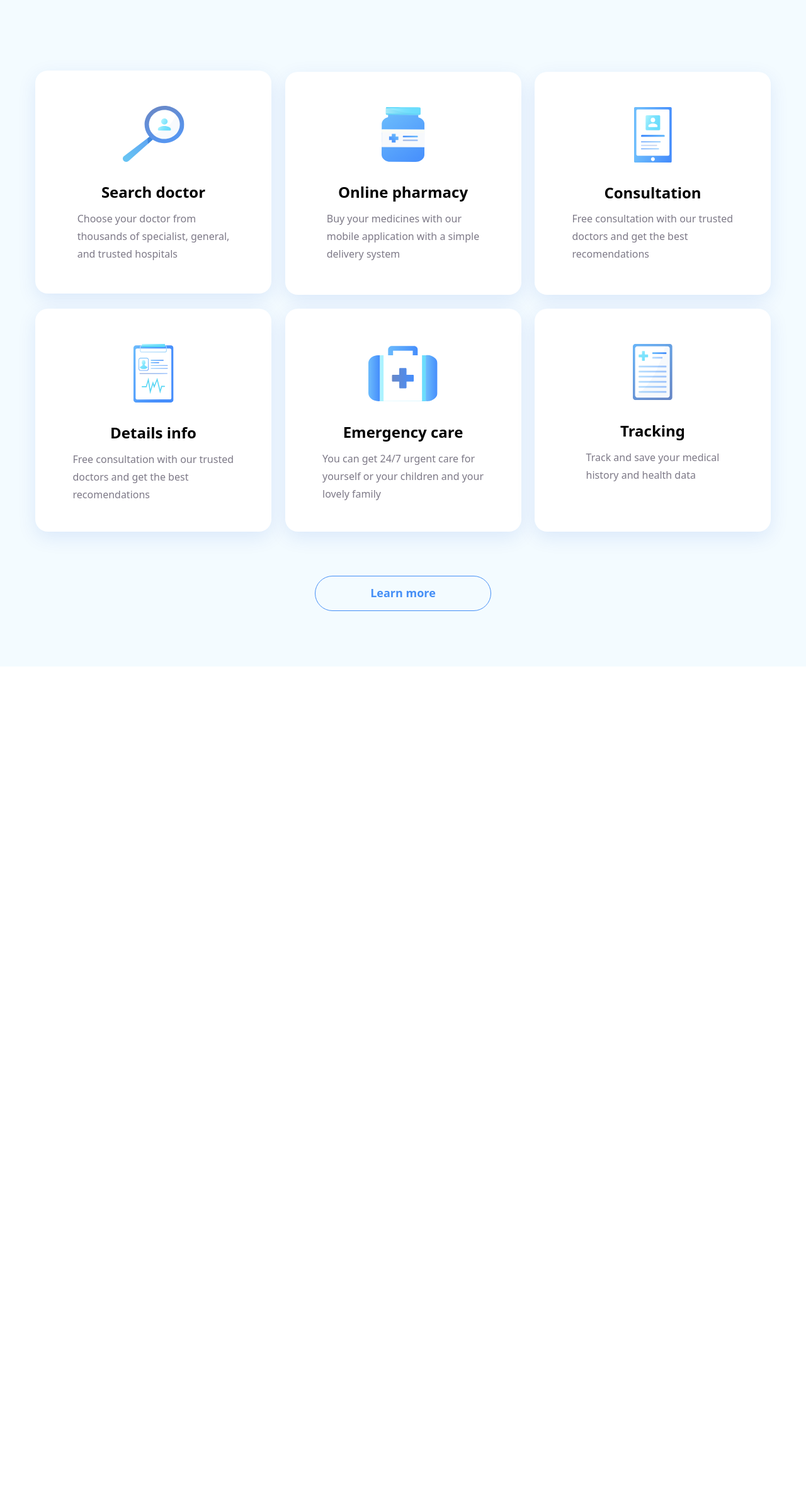
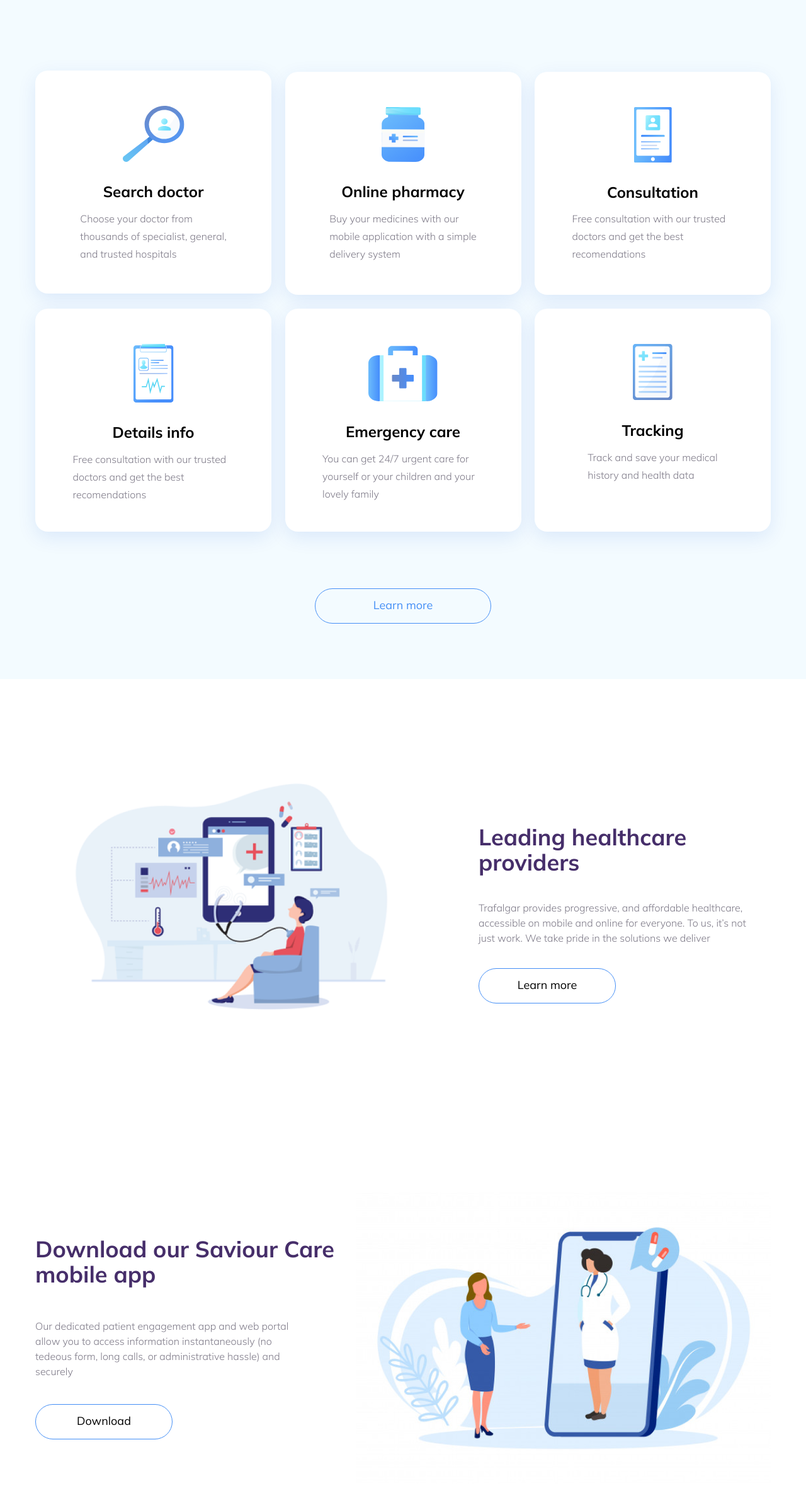
Before and after one commit to rudementl/Saviour-Care, a website: page public/index.html in a window 1280 px wide. Shown: the part 1172-3531 px from the top of the page at 63% size. Before the commit the page ends 2230 px from the top, so only its background shows below. Drawn offline with Linux system fonts and the light colour scheme.

```diff
--- a/public/index.html
+++ b/public/index.html
@@ -12,7 +12,7 @@
     />
     <title>Saviour Care</title>
   </head>
-  <body>
+  <body class="font-body">
     <header id="home" class="container mx-auto flex justify-between items-center pt-14 md:pt-24">
       <div>
         <a href="#" class="text-[#462E6A] text-xl md:text-2xl font-bold">Saviour Care</a>
@@ -137,7 +137,7 @@
               class="pb-5"
             />
             <h3 class="font-bold text-2xl text-center text-[#000] leading-[233%]">Search doctor</h3>
-            <span class="text-[16px] leading-[175%] text-[#7d7987] max-w-64"
+            <span class="text-[16px] leading-[175%] text-[#7d7987] max-w-64 font-light"
               >Choose your doctor from <br />
               thousands of specialist, general, <br />
               and trusted hospitals</span
@@ -156,7 +156,7 @@
             <h3 class="font-bold text-2xl text-center text-[#000] leading-[233%]">
               Online pharmacy
             </h3>
-            <span class="text-[16px] leading-[175%] text-[#7d7987] max-w-64"
+            <span class="text-[16px] leading-[175%] text-[#7d7987] max-w-64 font-light"
               >Buy your medicines with our <br />
               mobile application with a simple <br />
               delivery system</span
@@ -173,12 +173,12 @@
               class="pb-5"
             />
             <h3 class="font-bold text-2xl text-center text-[#000] leading-[233%]">Consultation</h3>
-            <span class="text-[16px] leading-[175%] text-[#7d7987] max-w-64"
+            <span class="text-[16px] leading-[175%] text-[#7d7987] max-w-64 font-light"
               >Free consultation with our trusted doctors and get the best recomendations</span
             >
           </div>
           <div
-            class="flex flex-col items-center w-[375px] h-[354px] rounded-[20px] bg-[#fff] p-14 shadow-[rgba(7,_65,_210,_0.1)_0px_9px_30px] hover:shadow-[0_35px_60px_-15px_rgba(0,0,0,0.3)] mb-6 md:mb-0 md:transition-all cursor-pointer"
+            class="flex flex-col items-center w-[375px] h-[354px] rounded-[20px] bg-[#fff] p-14 shadow-[rgba(7,_65,_210,_0.1)_0px_9px_30px] hover:shadow-[0_35px_60px_-15px_rgba(0,0,0,0.3)] md:transition-all mb-6 md:mb-5 cursor-pointer"
           >
             <img
               src="./img/details_info.svg"
@@ -188,12 +188,12 @@
               class="pb-5"
             />
             <h3 class="font-bold text-2xl text-center text-[#000] leading-[233%]">Details info</h3>
-            <span class="text-[16px] leading-[175%] text-[#7d7987] max-w-64"
+            <span class="text-[16px] leading-[175%] text-[#7d7987] max-w-64 font-light"
               >Free consultation with our trusted doctors and get the best recomendations</span
             >
           </div>
           <div
-            class="flex flex-col items-center w-[375px] h-[354px] rounded-[20px] bg-[#fff] p-14 shadow-[rgba(7,_65,_210,_0.1)_0px_9px_30px] hover:shadow-[0_35px_60px_-15px_rgba(0,0,0,0.3)] mb-6 md:mb-0 md:transition-all cursor-pointer"
+            class="flex flex-col items-center w-[375px] h-[354px] rounded-[20px] bg-[#fff] p-14 shadow-[rgba(7,_65,_210,_0.1)_0px_9px_30px] hover:shadow-[0_35px_60px_-15px_rgba(0,0,0,0.3)] md:transition-all mb-6 md:mb-5 cursor-pointer"
           >
             <img
               src="./img/emergency.svg"
@@ -205,13 +205,13 @@
             <h3 class="font-bold text-2xl text-center text-[#000] leading-[233%]">
               Emergency care
             </h3>
-            <span class="text-[16px] leading-[175%] text-[#7d7987] max-w-64"
+            <span class="text-[16px] leading-[175%] text-[#7d7987] max-w-64 font-light"
               >You can get 24/7 urgent care for yourself or your children and your lovely
               family</span
             >
           </div>
           <div
-            class="flex flex-col items-center w-[375px] h-[354px] rounded-[20px] bg-[#fff] p-14 shadow-[rgba(7,_65,_210,_0.1)_0px_9px_30px] hover:shadow-[0_35px_60px_-15px_rgba(0,0,0,0.3)] mb-6 md:mb-0 md:transition-all cursor-pointer"
+            class="flex flex-col items-center w-[375px] h-[354px] rounded-[20px] bg-[#fff] p-14 shadow-[rgba(7,_65,_210,_0.1)_0px_9px_30px] hover:shadow-[0_35px_60px_-15px_rgba(0,0,0,0.3)] md:transition-all mb-6 md:mb-5 cursor-pointer"
           >
             <img
               src="./img/tracking.svg"
@@ -221,7 +221,7 @@
               class="pb-5"
             />
             <h3 class="font-bold text-2xl text-center text-[#000] leading-[233%]">Tracking</h3>
-            <span class="text-[16px] leading-[175%] text-[#7d7987] max-w-64"
+            <span class="text-[16px] leading-[175%] text-[#7d7987] max-w-64 font-light"
               >Track and save your medical <br />
               history and health data
             </span>
@@ -229,13 +229,57 @@
         </div>
         <div>
           <a
-            class="block w-3/4 m-[auto] font-bold text-lg text-[#458ff6] hover:text-[#fff] leading-[290%] rounded-[55px] border border-[#458ff6] hover:bg-[#458ff6] md:w-[280px] h-14 text-center hover:shadow-lg hover:shadow-blue-500/50 md:transition-all"
+            class="block w-3/4 m-[auto] text-lg text-[#458ff6] hover:text-[#fff] leading-[290%] rounded-[55px] border border-[#458ff6] hover:bg-[#458ff6] md:w-[280px] h-14 text-center hover:shadow-lg hover:shadow-blue-500/50 md:transition-all"
             href="#"
             >Learn more</a
           >
         </div>
       </section>
     </div>
+    <section
+      class="container mx-auto flex flex-col items-center md:flex md:flex-row md:justify-between"
+    >
+      <div>
+        <img src="./img/illustration-01.png" alt="illustration" class="md:pt-[100px]" />
+      </div>
+      <div class="flex flex-col">
+        <h4 class="font-bold text-[#462e6a] text-4xl max-w-[464px] pb-[40px] md:pt-[155px]">
+          Leading healthcare providers
+        </h4>
+        <p class="font-light max-w-[434px] pb-[36px] text-[#7d7987] leading-[line-height: 167%]">
+          Trafalgar provides progressive, and affordable healthcare, accessible on mobile and online
+          for everyone. To us, it’s not just work. We take pride in the solutions we deliver
+        </p>
+        <a
+          class="border w-3/4 border-[#458ff6] m-[auto] md:m-0 text-lg rounded-[55px] hover:text-[#fff] hover:bg-[#458ff6] hover:shadow-lg hover:shadow-blue-500/50 md:transition-all block text-center leading-[290%] md:w-[218px] h-[56px]"
+          href="#"
+          >Learn more</a
+        >
+      </div>
+    </section>
+    <section
+      class="container mx-auto flex flex-col-reverse md:flex md:flex-row items-center pt-[100px] pb-[80px] md:pt-[224px] md:pb-[170px]"
+    >
+      <div>
+        <h4 class="font-bold text-[#462e6a] text-4xl max-w-[510px] pb-[50px]">
+          Download our Saviour Care mobile app
+        </h4>
+        <p
+          class="font-light max-w-[434px] pb-[36px] text-[#7d7987] leading-[line-height: 167%] pb-[40px]"
+        >
+          Our dedicated patient engagement app and web portal allow you to access information
+          instantaneously (no tedeous form, long calls, or administrative hassle) and securely
+        </p>
+        <a
+          class="border w-3/4 border-[#458ff6] m-[auto] md:m-0 text-lg rounded-[55px] hover:text-[#fff] hover:bg-[#458ff6] hover:shadow-lg hover:shadow-blue-500/50 md:transition-all block text-center leading-[290%] md:w-[218px] h-[56px]"
+          href="#"
+          >Download</a
+        >
+      </div>
+      <div>
+        <img src="./img/mobile-app-img.png" alt="" />
+      </div>
+    </section>
     <script src="index.js"></script>
   </body>
 </html>
--- a/tailwind.config.js
+++ b/tailwind.config.js
@@ -2,6 +2,9 @@
 module.exports = {
   content: ['./public/*.html'],
   theme: {
+    fontFamily: {
+      body: ['Mulish'],
+    },
     container: {
       center: true,
       padding: '1rem',
```
Also changed, not shown: public/img/arrow-down.svg (added), public/img/illustration-01.png (added), public/img/mobile-app-img.png (added), public/style.css.
